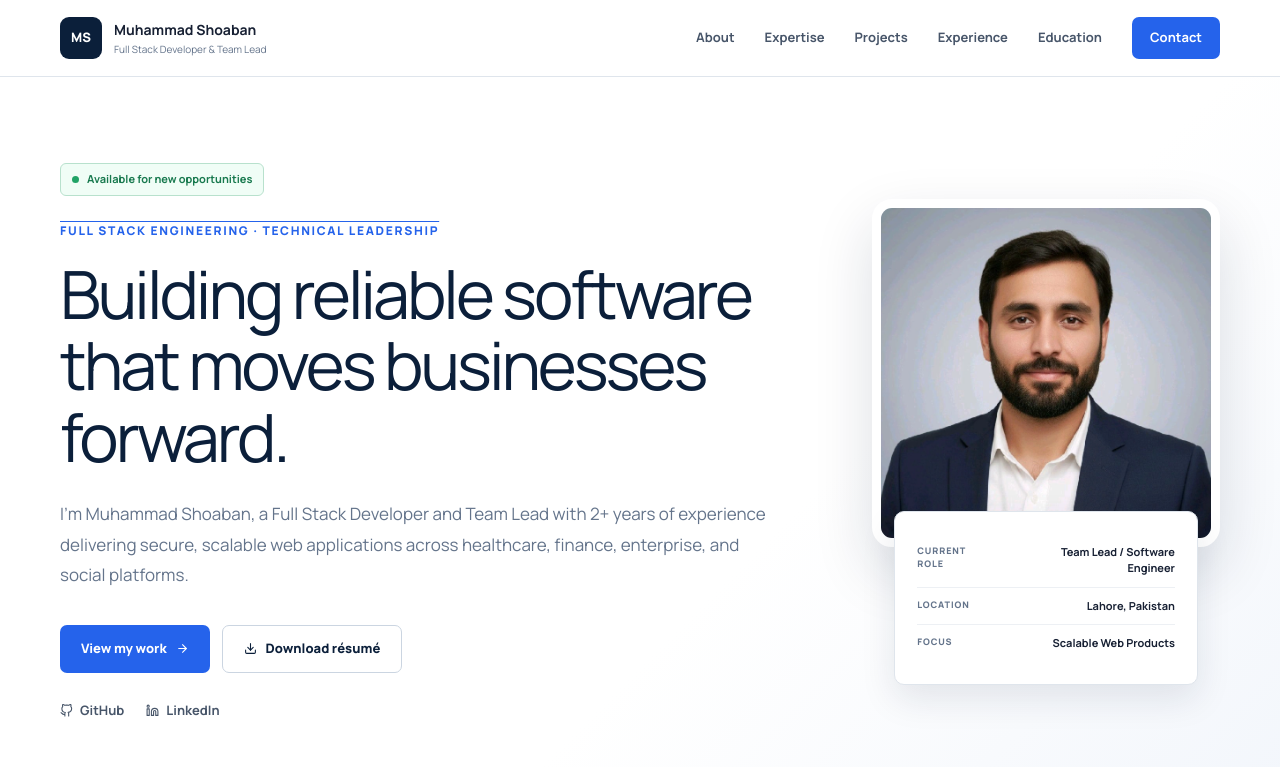
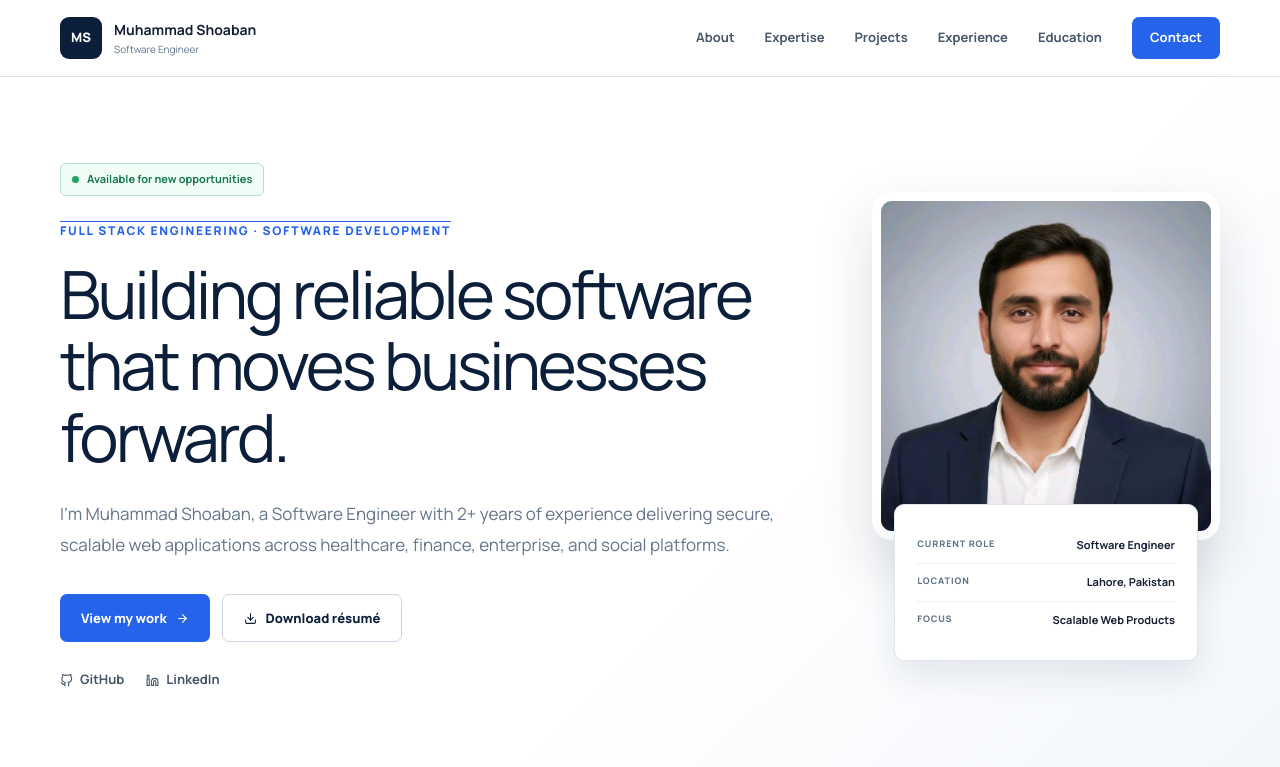
Before and after one commit to mshoaban/portfolio, a Next.js app: page / in a window 1280 px wide. Shown: the top 767 px of the page. Built offline with nearby package versions, Linux system fonts and the light colour scheme; a web font is replaced by a local one.

Commit message:
Remove Team Leader from the portfolio

```diff
--- a/components/PortfolioHome.jsx
+++ b/components/PortfolioHome.jsx
@@ -38,7 +38,7 @@ export default function PortfolioHome() {
       <header className="site-header">
         <div className="container header-inner">
           <a className="logo" href="#top" onClick={close} aria-label="Muhammad Shoaban home">
-            <span>MS</span><div><strong>Muhammad Shoaban</strong><small>Full Stack Developer & Team Lead</small></div>
+            <span>MS</span><div><strong>Muhammad Shoaban</strong><small>Software Engineer</small></div>
           </a>
           <nav className={open ? "main-nav open" : "main-nav"} aria-label="Main navigation">
             <a href="#about" onClick={close}>About</a>
@@ -56,9 +56,9 @@ export default function PortfolioHome() {
         <div className="container hero-layout">
           <div className="hero-copy">
             <div className="availability"><span /> Available for new opportunities</div>
-            <p className="overline">FULL STACK ENGINEERING · TECHNICAL LEADERSHIP</p>
+            <p className="overline">FULL STACK ENGINEERING · SOFTWARE DEVELOPMENT</p>
             <h1>Building reliable software that moves businesses forward.</h1>
-            <p className="hero-summary">I’m Muhammad Shoaban, a Full Stack Developer and Team Lead with 2+ years of experience delivering secure, scalable web applications across healthcare, finance, enterprise, and social platforms.</p>
+            <p className="hero-summary">I’m Muhammad Shoaban, a Software Engineer with 2+ years of experience delivering secure, scalable web applications across healthcare, finance, enterprise, and social platforms.</p>
             <div className="hero-actions">
               <a className="button primary" href="#projects">View my work<FiArrowRight /></a>
               <a className="button secondary" href="/resume.pdf" download><FiDownload /> Download résumé</a>
@@ -71,7 +71,7 @@ export default function PortfolioHome() {
           <div className="profile-panel">
             <div className="profile-photo"><Image src="/me-up.png" alt="Muhammad Shoaban" width={800} height={747} priority /></div>
             <div className="profile-card">
-              <div><small>CURRENT ROLE</small><strong>Team Lead / Software Engineer</strong></div>
+              <div><small>CURRENT ROLE</small><strong>Software Engineer</strong></div>
               <div><small>LOCATION</small><strong>Lahore, Pakistan</strong></div>
               <div><small>FOCUS</small><strong>Scalable Web Products</strong></div>
             </div>
@@ -90,7 +90,7 @@ export default function PortfolioHome() {
           <div className="section-heading"><p className="overline">ABOUT ME</p><h2>Engineering expertise with a business mindset.</h2></div>
           <div className="about-copy">
             <p>I design, build, and deploy production applications from the database layer to the user interface. My work combines practical engineering decisions, clear communication, and consistent delivery.</p>
-            <p>As a Team Lead, I also guide task allocation, code review, technical direction, and project execution across multiple concurrent client engagements.</p>
+            <p>I also contribute to task planning, code review, technical direction, and project execution across multiple concurrent client engagements.</p>
             <ul><li><FiCheck /> Secure and maintainable architecture</li><li><FiCheck /> Performance-focused database design</li><li><FiCheck /> Cross-functional team collaboration</li><li><FiCheck /> Production deployment and support</li></ul>
           </div>
         </div>
@@ -114,7 +114,7 @@ export default function PortfolioHome() {
         <div className="container two-column experience-layout">
           <div className="section-heading"><p className="overline">EXPERIENCE</p><h2>Progress driven by ownership and results.</h2><a className="text-link" href="/resume.pdf" download>Download full résumé <FiArrowRight /></a></div>
           <div className="experience-list">
-            <article><div className="experience-meta"><span>APR 2024 — PRESENT</span><span>DERA GHAZI KHAN</span></div><h3>Team Lead / Software Engineer</h3><h4>RatedSol Tech</h4><p>Leading full-cycle application development, technical planning, code review, task allocation, database architecture, REST API delivery, real-time systems, and Azure CI/CD workflows.</p></article>
+            <article><div className="experience-meta"><span>APR 2024 — PRESENT</span><span>DERA GHAZI KHAN</span></div><h3>Software Engineer</h3><h4>RatedSol Tech</h4><p>Building full-cycle applications, technical planning, code review, task allocation, database architecture, REST API delivery, real-time systems, and Azure CI/CD workflows.</p></article>
             <article><div className="experience-meta"><span>JAN 2024 — MAR 2024</span><span>REMOTE</span></div><h3>Web Application Developer</h3><h4>Freelance — Fiverr & Direct Clients</h4><p>Building secure backend services for international clients, collaborating with frontend teams, and improving database, API, and application performance.</p></article>
           </div>
         </div>
@@ -144,7 +144,7 @@ export default function PortfolioHome() {
         </div>
       </section>
 
-      <footer><div className="container footer-inner"><div className="logo footer-logo"><span>MS</span><div><strong>Muhammad Shoaban</strong><small>Full Stack Developer & Team Lead</small></div></div><p>© 2026 Muhammad Shoaban. All rights reserved.</p><a href="#top">Back to top ↑</a></div></footer>
+      <footer><div className="container footer-inner"><div className="logo footer-logo"><span>MS</span><div><strong>Muhammad Shoaban</strong><small>Software Engineer</small></div></div><p>© 2026 Muhammad Shoaban. All rights reserved.</p><a href="#top">Back to top ↑</a></div></footer>
     </main>
   );
 }
```
